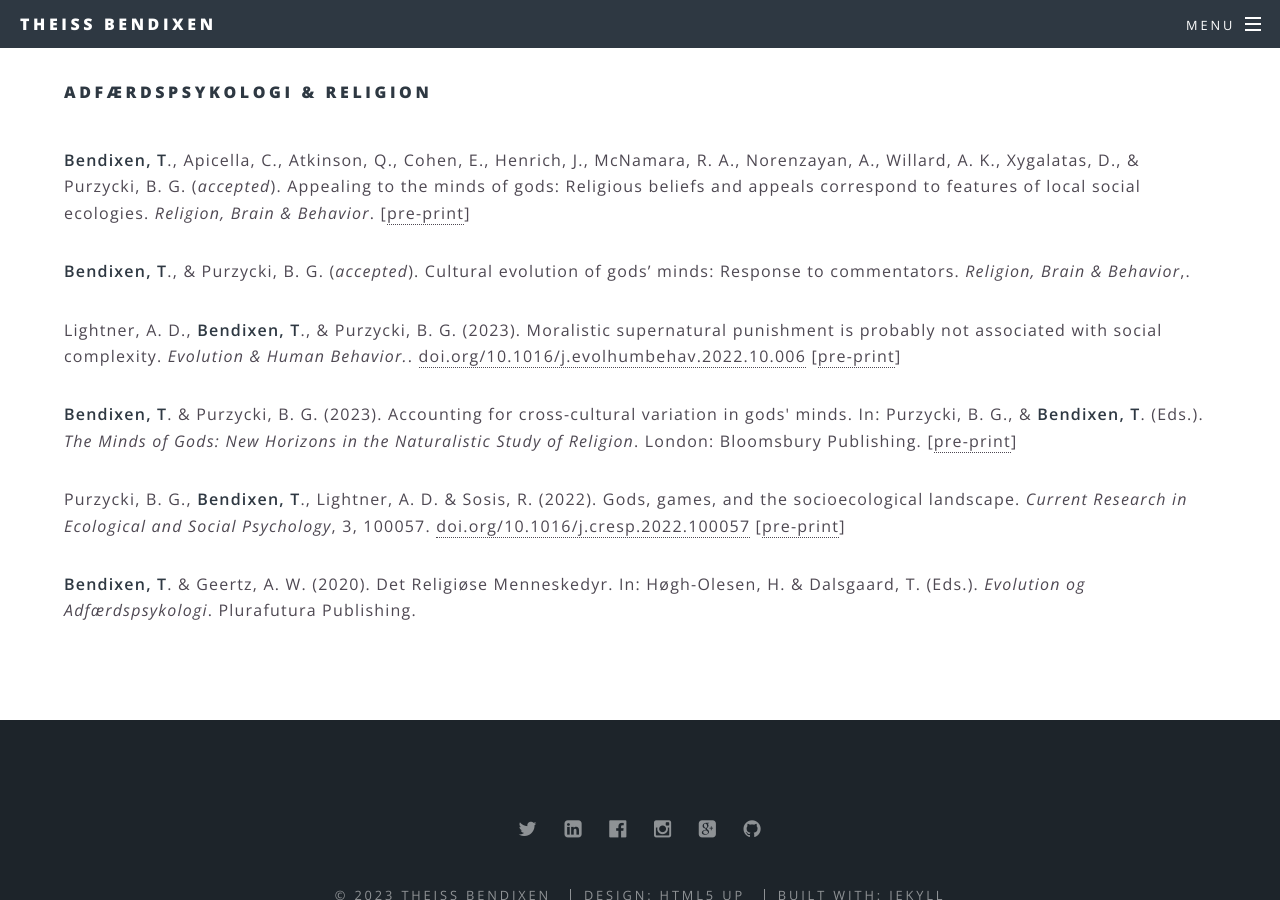
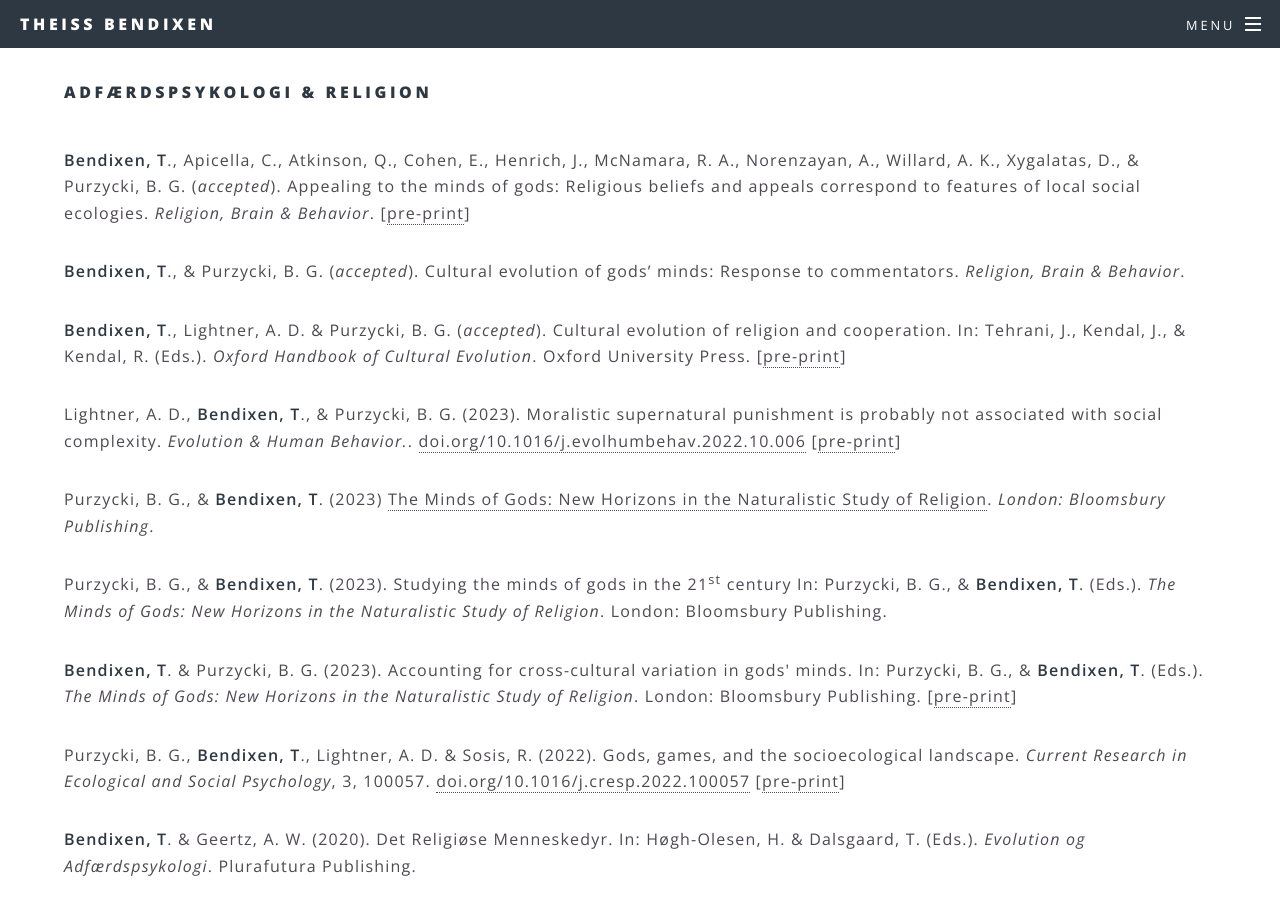
Before and after one commit to tbendixen/tbendixen.github.io, a Jekyll site: the page built from forskning.html, in a window 1280 px wide and 900 px high, scrolled down 2717 px. Built offline with Jekyll 4.4.1, drawn with Linux system fonts in a browser that asks for light colours.

Commit message:
Update forskning.html

```diff
--- a/forskning.html
+++ b/forskning.html
@@ -74,10 +74,14 @@ title: Forskning
 				<br />
 				<p><b>Bendixen, T</b>., Apicella, C., Atkinson, Q., Cohen, E., Henrich, J., McNamara, R. A., Norenzayan, A., Willard, A. K., Xygalatas, D., & Purzycki, B. G. (<i>accepted</i>). Appealing to the minds of gods: Religious beliefs and appeals correspond to features of local social ecologies.
 					<i>Religion, Brain & Behavior</i>. [<a href="https://psyarxiv.com/tjn3e/">pre-print</a>]</p>
-				<p><b>Bendixen, T</b>., & Purzycki, B. G. (<i>accepted</i>). Cultural evolution of gods’ minds: Response to commentators. <i>Religion, Brain & Behavior</i>,.</p>
+				<p><b>Bendixen, T</b>., & Purzycki, B. G. (<i>accepted</i>). Cultural evolution of gods’ minds: Response to commentators. <i>Religion, Brain & Behavior</i>.</p>
+				<p><b>Bendixen, T</b>., Lightner, A. D. & Purzycki, B. G. (<i>accepted</i>). Cultural evolution of religion and cooperation. In: Tehrani, J., Kendal, J., & Kendal, R. (Eds.). <i>Oxford Handbook of Cultural Evolution</i>. Oxford University Press.
+				[<a href="https://osf.io/preprints/socarxiv/29at3/">pre-print</a>]</p>
 				<p>Lightner, A. D., <b>Bendixen, T</b>., & Purzycki, B. G. (2023). Moralistic supernatural punishment is probably not associated with social complexity.
 					<i>Evolution & Human Behavior.</i>. <a href="https://doi.org/10.1016/j.evolhumbehav.2022.10.006">doi.org/10.1016/j.evolhumbehav.2022.10.006</a>
-				[<a href="https://osf.io/preprints/socarxiv/29at3/">pre-print</a>]</p>
+				[<a href="https://psyarxiv.com/fhscv/">pre-print</a>]</p>
+				Purzycki, B. G., & <b>Bendixen, T</b>. (2023) <a href="https://www.bloomsbury.com/us/minds-of-gods-9781350265714/">The Minds of Gods: New Horizons in the Naturalistic Study of Religion</a>. <i>London: Bloomsbury Publishing</i>.</p>
+				<p>Purzycki, B. G., & <b>Bendixen, T</b>. (2023). Studying the minds of gods in the 21<sup>st</sup> century In: Purzycki, B. G., & <b>Bendixen, T</b>. (Eds.). <i>The Minds of Gods: New Horizons in the Naturalistic Study of Religion</i>. London: Bloomsbury Publishing.</p>
 				<p><b>Bendixen, T</b>. & Purzycki, B. G. (2023). Accounting for cross-cultural variation in gods' minds. In: Purzycki, B. G., & <b>Bendixen, T</b>. (Eds.). <i>The Minds of Gods: New Horizons in the Naturalistic Study of Religion</i>. London: Bloomsbury Publishing.
 				[<a href="https://pure.au.dk/portal/files/232105006/BendixenPurzycki_MoG.pdf">pre-print</a>]</p>
 				<p>Purzycki, B. G., <b>Bendixen, T</b>., Lightner, A. D. & Sosis, R. (2022). Gods, games, and the socioecological landscape.
```
